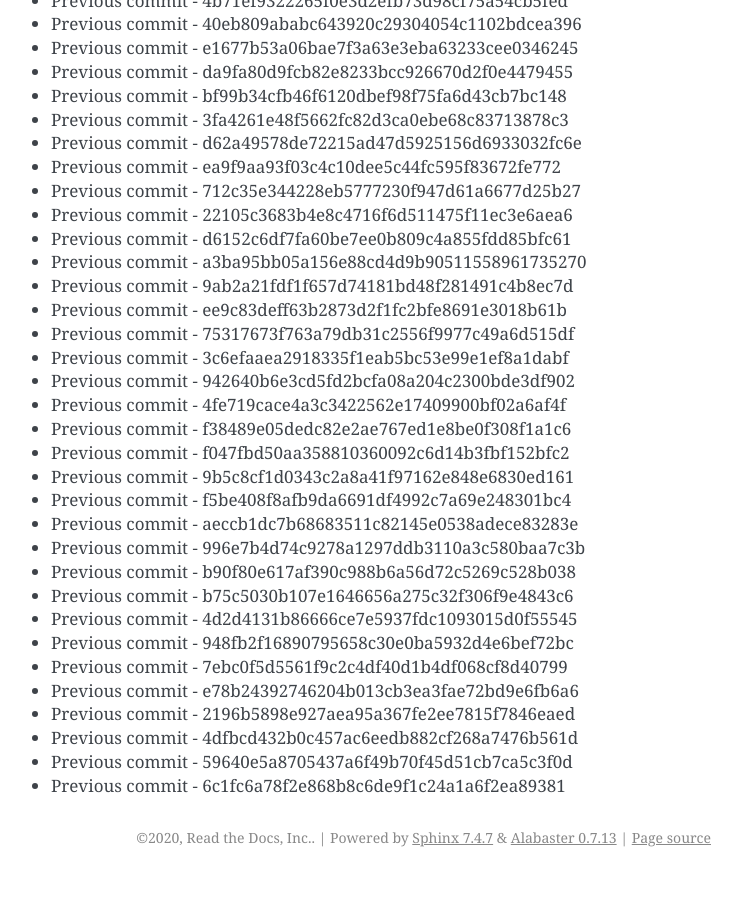
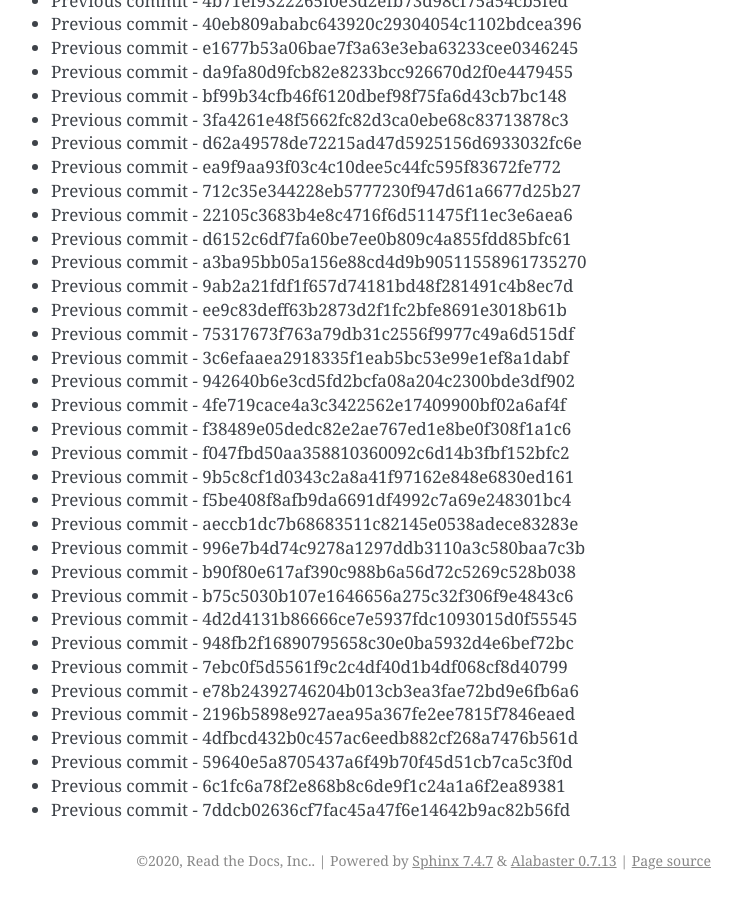
Before and after one commit to readthedocs/rtd-git-stresstest, a Sphinx documentation site: the page built from docs/updates.rst, in a window 1280 px wide and 900 px high, scrolled down 102339 px. Shown: the whole window, without its empty margins (399-1141 px from the left). Built offline with Sphinx 7.4.7, drawn with Linux system fonts in a browser that asks for light colours; before the commit the page ends 103216 px from its top, so only the background shows below that.

Commit message:
Generating commit from previous: 7ddcb02636cf7fac45a47f6e14642b9ac82b56fd

```diff
--- a/docs/updates.rst
+++ b/docs/updates.rst
@@ -4332,3 +4332,4 @@ It can be tested for any performance characteristics.
 * Previous commit - 4dfbcd432b0c457ac6eedb882cf268a7476b561d
 * Previous commit - 59640e5a8705437a6f49b70f45d51cb7ca5c3f0d
 * Previous commit - 6c1fc6a78f2e868b8c6de9f1c24a1a6f2ea89381
+* Previous commit - 7ddcb02636cf7fac45a47f6e14642b9ac82b56fd
```
